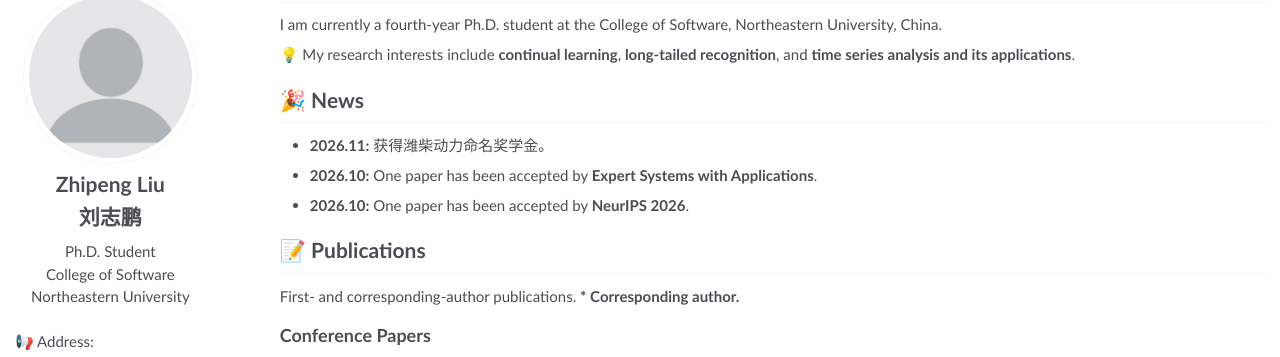
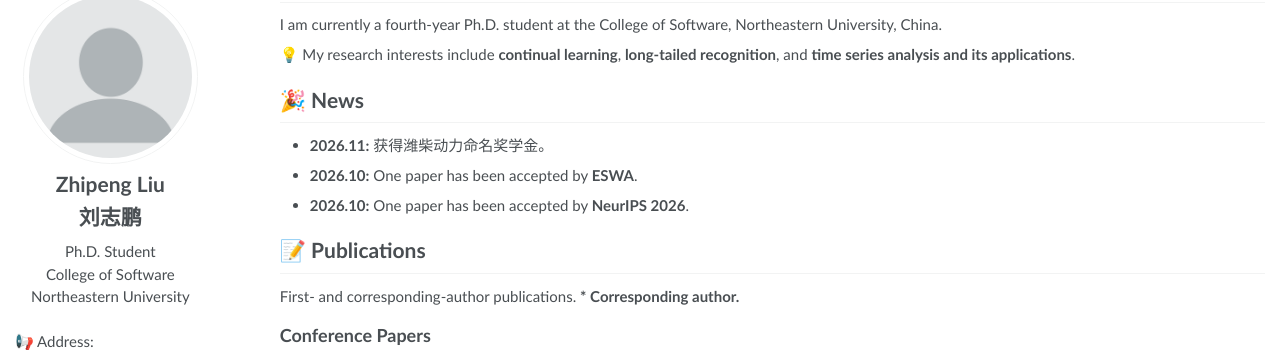
Before and after one commit to ZhipengLiu75/HomePage, a Jekyll site: the page built from _pages/about.md, in a window 1280 px wide and 1244 px high. Shown: the part 104-461 px from the top of the window. Built offline with Jekyll 4.4.1, drawn with Linux system fonts in a browser that asks for light colours.

Commit message:
Use ESWA abbreviation in acceptance news

```diff
--- a/_pages/about.md
+++ b/_pages/about.md
@@ -17,7 +17,7 @@ I am currently a fourth-year Ph.D. student at the College of Software, Northeast
 <h1 id="-news">🎉 News</h1>
 
 - **2026.11:** 获得潍柴动力命名奖学金。
-- **2026.10:** One paper has been accepted by **Expert Systems with Applications**.
+- **2026.10:** One paper has been accepted by **ESWA**.
 - **2026.10:** One paper has been accepted by **NeurIPS 2026**.
 
 <h1 id="-publications">📝 Publications</h1>
```
